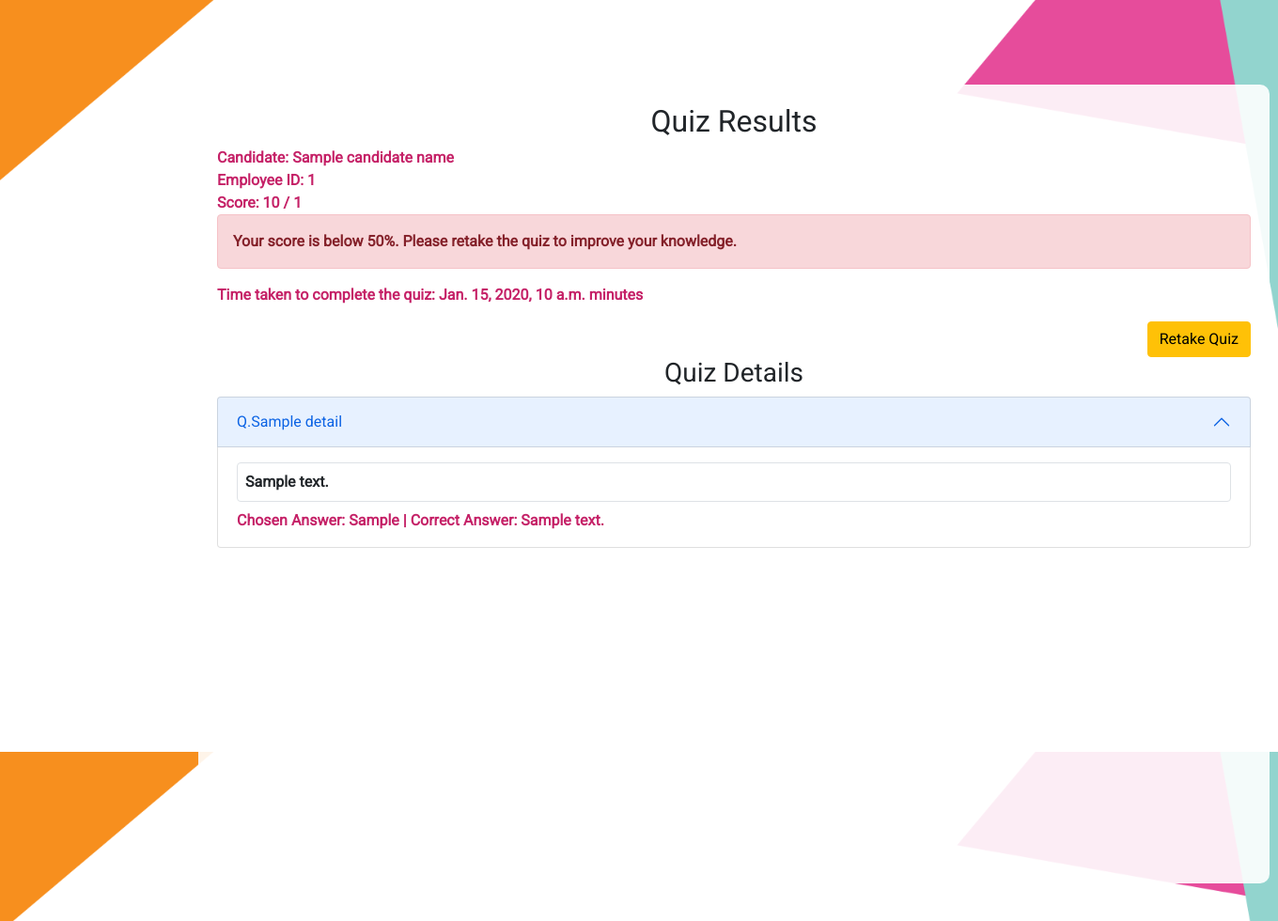
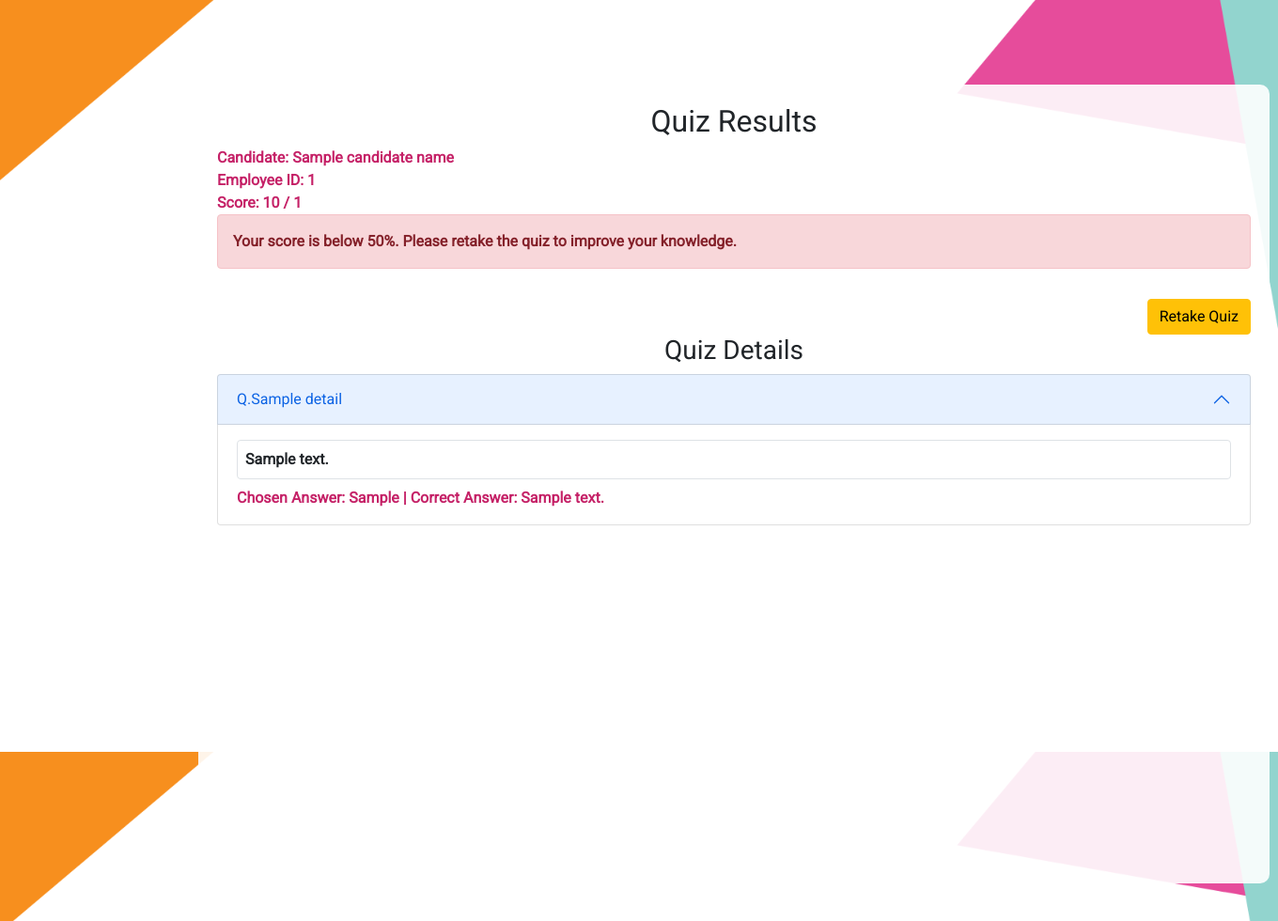
Before and after one commit to akash199601/Cyber-Security-Awareness-Quiz, a Django app: template Sonata_Cyber_Quiz/templates/quiz_result.html in a window 1360 px wide. Shown: the top 980 px of the page at 94% size. Run offline with Django 4.2, Linux system fonts and the light colour scheme; tables that the repository leaves empty hold one stand-in row (values such as "Sample post"); the template is opened without the code that fills it: values that come from a table or form of the project are taken from there, most other values are stand-ins (such as "Sample title", 1, 10 or a date in 2020).

Commit message:
update 10

```diff
--- a/Sonata_Cyber_Quiz/Quiz/views.py
+++ b/Sonata_Cyber_Quiz/Quiz/views.py
@@ -64,6 +64,7 @@ def start_quiz(request):
 
 def submit_quiz(request):
     if request.method == 'POST':
+
         candidate_id = request.session.get('candidate_id')
         if not candidate_id:
             return redirect('home')
@@ -77,6 +78,8 @@ def submit_quiz(request):
         correct_answers = 0
         total_questions = 0
         details = []
+        is_retest = False
+        quiz_result = None  # Initialize quiz_result
 
         for question in questions:
             total_questions += 1
@@ -142,6 +145,7 @@ def submit_quiz(request):
                 wrong_answers=wrong_answers,
                 employee_id=candidate.employee_id,
                 details=details,  # Store details as JSON or text
+
                 retest=1
             )
 
--- a/Sonata_Cyber_Quiz/templates/quiz_result.html
+++ b/Sonata_Cyber_Quiz/templates/quiz_result.html
@@ -65,7 +65,7 @@
             </div>
         {% endif %}
 
-        <p>Time taken to complete the quiz: {{ time_taken }} minutes</p>
+        {% comment %} <p>Time taken to complete the quiz: {{ time_taken }} minutes</p> {% endcomment %}
         <!-- Retake Test Button with Retest Alert -->
         <p class="retest_link">
             <a href="{% url 'start_quiz' %}" class="btn btn-warning mt-3" onclick="showRetestAlert()">
```
